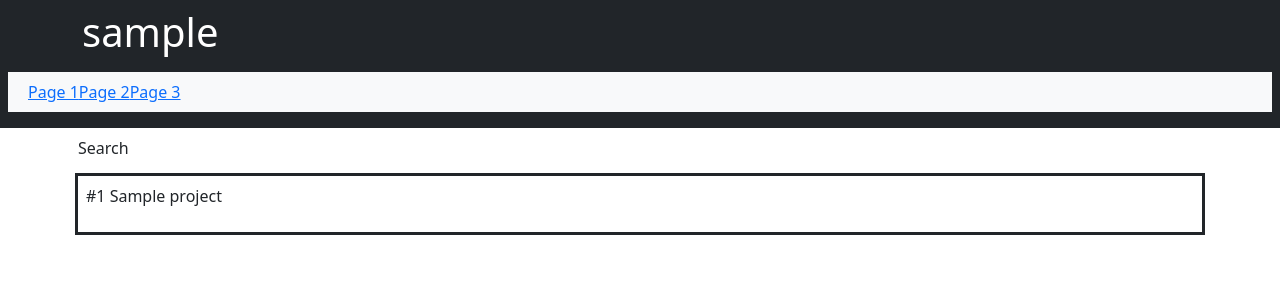
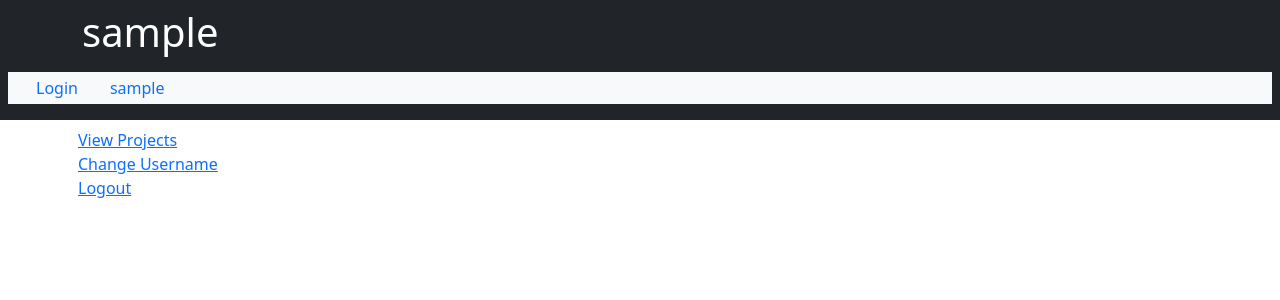
Before and after one commit to EwanJRobertson/SET09103-Coursework, a Flask app: template templates/projects.html in a window 1280 px wide. Shown: the top 300 px of the page. Run offline with Flask 2, Linux system fonts and the light colour scheme; the template is opened without the code that fills it: most values are stand-ins (such as "Sample title", 1, 10 or a date in 2020); some libraries are stand-ins or nearby versions.

Commit message:
Add files via upload

```diff
--- a/issue_tracker.py
+++ b/issue_tracker.py
@@ -1,6 +1,7 @@
 # import python libraries
 from flask import Flask, g, redirect, render_template, request, session, url_for
 import json
+import bcrypt
 
 # define app
 app = Flask(__name__)
@@ -16,60 +17,80 @@ from login import login_user
 def login():
     if request.method == 'POST':
         username = request.form['username']
-        password_hash = request.form['password']
+        password_hash = bcrypt.haspw(request.form['password'].encode('utf-8'), bcrypt.gensalt())
         if login_user(username, password_hash):
-            return redirect('/user/' + username)
+            return redirect('/' + username)
         else:
             return render_template('login.html', type="Login", login=True)
     else:
+        session.pop('username', None)
         return render_template('login.html', type="Login", login=True)
 
 @app.route('/new-user', methods = ['GET', 'POST'])
 def new_user():
     if request.method == 'POST':
-        if db_operations.new_user(request.form['username'], request.form['password']):
-            login_user(request.form['username'], request.form['password'])
-            return redirect('/user/' + request.form['username'])
+        username = request.form['username']
+        password_hash = bcrypt.haspw(request.form['password'].encode('utf-8'), bcrypt.gensalt())
+        if db_operations.new_user(username, password_hash):
+            login_user(username, password_hash)
+            return redirect('/' + request.form['username'])
         else:
             return render_template('login.html', type="New User", login=False)
     else:
         return render_template('login.html', type="New User", login=False)
 
-@app.route('/user/<username>', methods = ['GET'])
+@app.route('/<username>', methods = ['GET'])
 def user(username):
     try:
-        if session['username']:
-            session_user = str[session['username']]
-            if session_user == username:
-                return render_template('user.html')
+        if username != str(session['username']):
+            return redirect('/login.html')
+        else:
+            return render_template('user.html')
     except:
-        return "we"
+        return redirect('/login.html')
 
-#@app.route('/user/<user>/projects', methods = ['GET'])
-#def projects(user):
-#    try:
-#        if session['username']:
-#            if user == str(session['username']):
-#                order = ""
-#                try:
-#                    if request.args.get('sort-by'):
-#                        order = request.args.get('sort-by')
-#                except:
-#                    order = ""
-#                return render_template('projects.html', projects = db_operations.get_projects(user, order).json['records'])
-#    except:
-#        return render_template('projects.html')
+@app.route('/<username>/projects', methods = ['GET', 'POST'])
+def projects(username):
+    if request.method == 'POST':
+        return 1
+    else:
+        try:
+            if username != str(session['username']):
+                return redirect('/login')
+            else:
+                if request.args.get('action') == 'view':
+                    return render_template('list_view.html', type='user', action = 'view', records = db_operations.get_projects(username))
+                else:
+                    return render_template('info-view.html', type='project', action = 'new')
+        except:
+            return redirect('/login')
 
-@app.route('/user/<user>/projects/<project>', methods = ['GET'])
-def projects(user, project):
-    try:
-        if session['username']:
-            print("2")
-    except:
-        print("3")
+@app.route('/<username>/<project_id>', methods = ['GET', 'POST'])
+def projects(username, project_id):
+    if request.method == 'POST':
+        print(1)
+    else:
+        try:
+            if username != str(session['username']) or not db_operations.is_user_linked(username, project_id):
+                return redirect('/' + str(session['username']))
+            else:
+                try:
+                    order = request.args.get('order')
+                    projects = db_operations.get_project_issues(project_id, order, username)
+                    info = db_operations.get_project_info(project_id, username)
+                    if request.args.get('action') == 'view':
+                        return render_template('list_view.html', type = 'project', action = 'view', records = projects, info = info)
+                    elif request.args.get('action') == 'new':
+                        return render_template('list_view.html', type = 'project', action = 'new', records = projects, info = info)
+                    else:
+                        return render_template('list_view.html', type = 'project', action = 'edit', records = projects, info = info)
+                except:
+                    return redirect('/' + str(session['username']))
+        except:
+            return redirect('/login')
 
-@app.route('/user/<user>/projects/<project>/<issue_id>', methods = ['GET', 'POST'])
-def issue(user, project, issue_id):
+@app.route('/<username>/<project_id>/<issue_id>', methods = ['GET', 'POST'])
+def issue(username, project_id, issue_id):
     print("1")
 
 @app.route('/error', methods = ['GET'])
--- a/templates/projects.html
+++ b/templates/projects.html
@@ -7,12 +7,10 @@
   <meta name="author" content="Ewan Robertson">
   <title>Issue Tracker</title>
 
-  <link href="{{ url_for('static', filename='css/bootstrap.min.css') }}" rel="stylesheet"/>
+  <link href="../static/css/bootstrap.min.css" rel="stylesheet">
 
-  <!-- <script type="text/javascript" src="{{ url_for('static', filename='js/jquery-3.6.0.min.js') }}"/> -->
-	<!-- <script type="text/javascript" src="{{ url_for('static', filename='js/bootstrap.min.js') }}"/> -->
-  <script type="text/javascript" src="../../static/js/jquery-3.6.0.min.js"></script>
-  <script type="text/javascript" src="../../static/js/bootstrap.min.js"></script>
+  <script type="text/javascript" src="../static/js/jquery-3.6.0.min.js"></script>
+  <script src="../static/js/bootstrap.min.js"></script>
 
 </head>
 
@@ -24,26 +22,20 @@
       </div>
       <nav class="navbar navbar-default">
         <div class="container-fluid bg-light">
-          <ul class="nav navbar-nav list-group list-group-horizontal p-2">
-            <li><a href="#">Page 1</a></li>
-            <li class="active"><a href="#">Page 2</a></li>
-            <li><a href="#">Page 3</a></li>
+          <ul class="nav navbar-nav list-group list-group-horizontal py-1">
+            <li class="px-3"><a href="../login" style="text-decoration:none;">Login</a></li>
+            <li class="px-3 active"><a href="" style="text-decoration:none;">{{ username }}</a></li>
           </ul>
         </div>
       </nav>
     </header>
 
     <main class="container p-2">
-      <div>
-        <p>Search</p>
-      </div>
-      <div class="p-2" style="outline-style:solid;">
-        <ul class="list-unstyled">
-          {% for project in projects %}
-            <li>#{{ project.project_id }} {{ project.title }}</li>
-          {% endfor %}
-        </ul>
-      </div>
+      <ul class="list-unstyled">
+        <li><a href="/projects">View Projects</a></li>
+        <li><a href="/change-username">Change Username</a></li>
+        <li><a href="/login">Logout</a></li>
+      </ul>
     </main>
 
     <footer class="container">
```
Also changed, not shown: db_operations.py (+18 -2 lines), templates/test.html (added, +58 -0 lines), templates/user.html (+6 -7 lines), templates/user_projects.html (added, +52 -0 lines).
